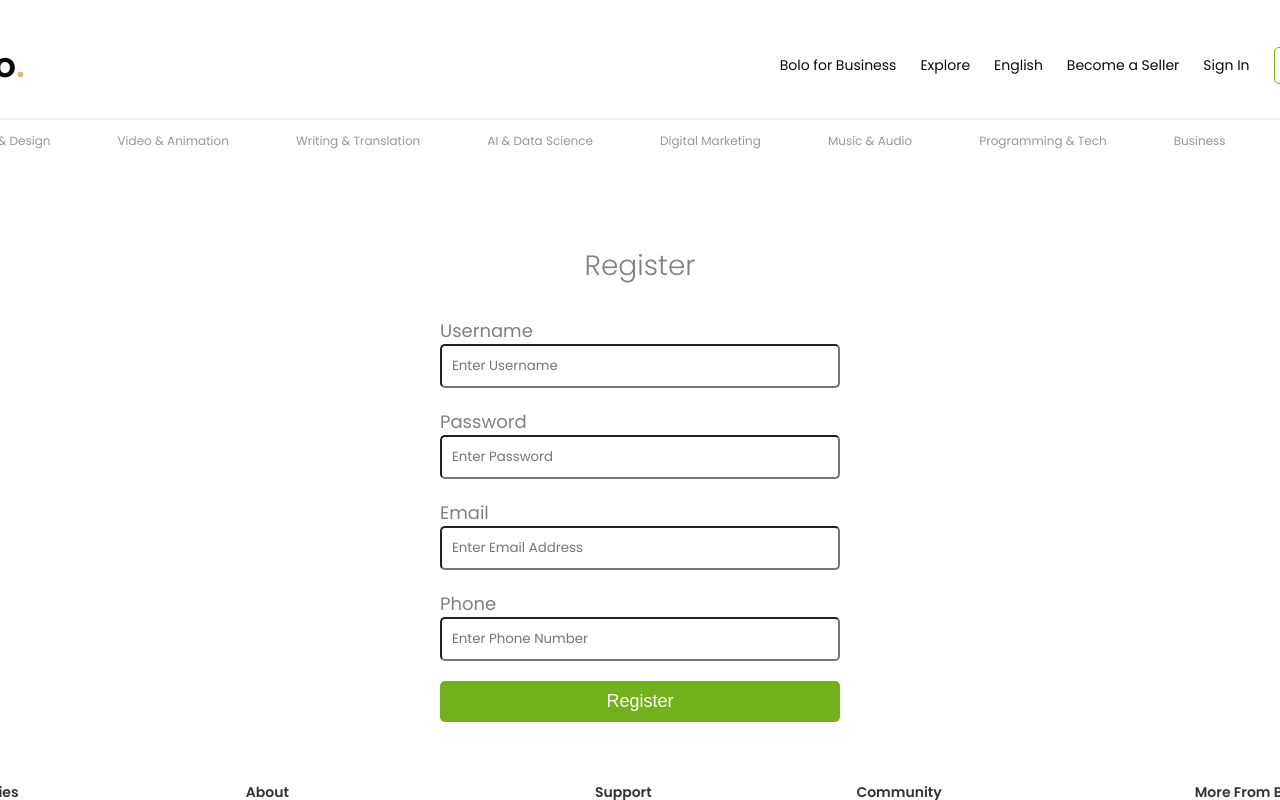
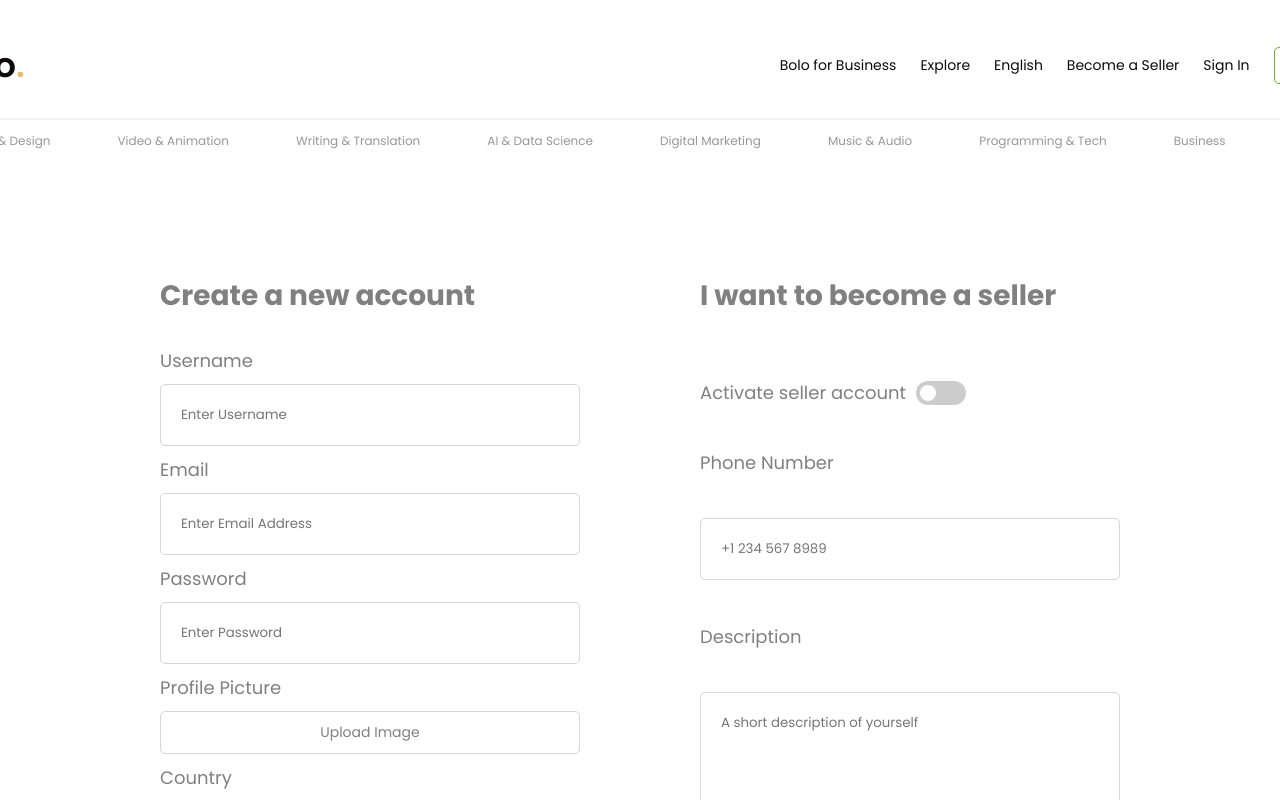
Before and after one commit to femmor/bolo-marketplace, a React (Vite) app in the folder frontend/: page /register in a window 1280 px wide. Shown: the top 800 px of the page. Built offline with nearby package versions, Linux system fonts and the light colour scheme.

Commit message:
Implements Register functionality and filestack image upload

```diff
--- a/frontend/package.json
+++ b/frontend/package.json
@@ -10,6 +10,8 @@
   },
   "dependencies": {
     "axios": "^1.3.4",
+    "filestack-js": "^3.25.0",
+    "filestack-react": "^4.0.1",
     "infinite-react-carousel": "^1.2.11",
     "react": "^18.2.0",
     "react-dom": "^18.2.0",
--- a/frontend/src/components/navbar/Navbar.jsx
+++ b/frontend/src/components/navbar/Navbar.jsx
@@ -1,5 +1,5 @@
 import { useEffect, useState } from 'react';
-import { Link, useLocation } from 'react-router-dom';
+import { Link, useLocation, useNavigate } from 'react-router-dom';
 import newRequest from '../../utils/newRequest';
 import './Navbar.scss';
 
@@ -8,6 +8,7 @@ const Navbar = () => {
   const [open, setOpen] = useState(false);
 
   const { pathname } = useLocation();
+  const navigate = useNavigate();
 
   const currentUser = JSON.parse(localStorage.getItem('currentUser'));
 
@@ -23,6 +24,7 @@ const Navbar = () => {
     try {
       await newRequest.post('/auth/logout');
       localStorage.removeItem('currentUser');
+      navigate('/');
     } catch (error) {
       console.log(error);
     }
--- a/frontend/src/pages/login/Login.jsx
+++ b/frontend/src/pages/login/Login.jsx
@@ -44,7 +44,7 @@ const Login = () => {
     } catch (err) {
       console.log(err.response.data);
       setError(err.response.data);
-      error && toast.error(error);
+      toast.error(err.response.data);
     }
   };
 
--- a/frontend/src/pages/register/Register.jsx
+++ b/frontend/src/pages/register/Register.jsx
@@ -1,98 +1,191 @@
 import { useState } from 'react';
 import { useNavigate } from 'react-router-dom';
+import newRequest from '../../utils/newRequest';
 import { toast } from 'react-toastify';
+import { FcImageFile } from 'react-icons/fc';
+
+import { client } from 'filestack-react';
+
 import './Register.scss';
-import newRequest from '../../utils/newRequest';
 
 const Register = () => {
-  const [formData, setFormData] = useState({
+  const [file, setFile] = useState(null);
+  const [user, setUser] = useState({
     username: '',
+    email: '',
     password: '',
-    email: '',
+    img: '',
+    country: '',
+    isSeller: false,
     phone: '',
+    desc: '',
   });
-  const [error, setError] = useState('');
 
   const navigate = useNavigate();
 
-  const handleInputChange = e => {
+  const handleChange = e => {
     const { name, value } = e.target;
-    setFormData({ ...formData, [name]: value });
+    setUser({
+      ...user,
+      [name]: value,
+    });
+  };
+
+  const handleSeller = e => {
+    setUser({
+      ...user,
+      isSeller: e.target.checked,
+    });
+  };
+
+  const handleImagePicker = async () => {
+    const imgStackOptions = {
+      accept: 'image/*',
+      maxFiles: 1,
+      fromSources: [
+        'local_file_system',
+        'url',
+        'imagesearch',
+        'facebook',
+        'instagram',
+      ],
+      uploadConfig: {
+        tags: {
+          fileName: file => 'bar' + file.name,
+        },
+      },
+      transformations: {
+        crop: {
+          aspectRatio: 1,
+        },
+      },
+      onUploadDone: file => {
+        setFile(file.filesUploaded[0]);
+        setUser({
+          ...user,
+          img: file.filesUploaded[0].url,
+        });
+      },
+    };
+
+    const imgStack = client.init(
+      import.meta.env.VITE_FILESTACK_API_KEY,
+      imgStackOptions
+    );
+
+    const picker = imgStack.picker(imgStackOptions);
+    picker.open();
   };
 
   const handleSubmit = async e => {
     e.preventDefault();
 
-    if (
-      !formData.username ||
-      !formData.password ||
-      !formData.email ||
-      !formData.phone
-    ) {
-      setError('Please fill in all fields');
-      error && toast.error(error);
-      return;
-    }
-
+    // send data to backend
     try {
-      // Send data to backend
-      // if (data.error) {
-      //   setError(data.error);
-      //   error && toast.error(error);
-      //   return;
-      // }
-      // If login success
+      await newRequest.post('/auth/register', user);
+      toast.success('Registered successfully');
+      navigate('/login');
     } catch (err) {
-      console.log(err.response.data);
-      setError(err.response.data);
-      toast.error(error);
+      console.log(err);
     }
   };
 
   return (
     <div className="register">
-      <div className="container">
-        <h1>Register</h1>
-        <form onSubmit={handleSubmit}>
+      <form onSubmit={handleSubmit}>
+        <div className="left">
+          <h1>Create a new account</h1>
+
           <label htmlFor="">Username</label>
           <input
+            name="username"
             type="text"
-            name="username"
             placeholder="Enter Username"
-            value={formData.username}
-            onChange={handleInputChange}
+            value={user.username}
+            onChange={handleChange}
+          />
+
+          <label htmlFor="">Email</label>
+          <input
+            name="email"
+            type="email"
+            placeholder="Enter Email Address"
+            value={user.email}
+            onChange={handleChange}
           />
 
           <label htmlFor="">Password</label>
           <input
+            name="password"
             type="password"
-            name="password"
             placeholder="Enter Password"
-            value={formData.password}
-            onChange={handleInputChange}
+            value={user.password}
+            onChange={handleChange}
           />
 
-          <label htmlFor="">Email</label>
+          <label htmlFor="">Profile Picture</label>
+          <button
+            type="button"
+            className="image-upload-btn"
+            onClick={() => handleImagePicker()}
+          >
+            {file !== null ? (
+              <>
+                <FcImageFile /> {file.filename}
+              </>
+            ) : (
+              'Upload Image'
+            )}
+          </button>
+
+          <label htmlFor="">Country</label>
           <input
+            name="country"
             type="text"
-            name="email"
-            placeholder="Enter Email Address"
-            value={formData.email}
-            onChange={handleInputChange}
+            placeholder="Enter Country"
+            value={user.country}
+            onChange={handleChange}
+          />
+          <button type="submit">Register</button>
+        </div>
+
+        <div className="right">
+          <h1>I want to become a seller</h1>
+
+          <div className="toggle">
+            <label htmlFor="">Activate seller account</label>
+            <label className="switch">
+              <input
+                type="checkbox"
+                onChange={handleSeller}
+                checked={user.isSeller}
+              />
+              <span className="slider round"></span>
+            </label>
+          </div>
+
+          <label htmlFor="">Phone Number</label>
+          <input
+            name="phone"
+            type="text"
+            placeholder="+1 234 567 8989"
+            value={user.phone}
+            onChange={handleChange}
           />
 
-          <label htmlFor="">Phone</label>
-          <input
-            type="text"
-            name="phone"
-            placeholder="Enter Phone Number"
-            value={formData.phone}
-            onChange={handleInputChange}
-          />
-          <button type="submit">Register</button>
-        </form>
-      </div>
+          <label htmlFor="">Description</label>
+          <textarea
+            placeholder="A short description of yourself"
+            name="desc"
+            cols="30"
+            rows="10"
+            value={user.desc}
+            onChange={handleChange}
+          ></textarea>
+        </div>
+      </form>
     </div>
   );
 };
+
 export default Register;
--- a/frontend/src/pages/register/Register.scss
+++ b/frontend/src/pages/register/Register.scss
@@ -1,57 +1,130 @@
 .register {
   display: flex;
-  flex-direction: column;
   align-items: center;
   justify-content: center;
-  margin: 50px 0;
 
-  .container {
-    width: 1400px;
+  form {
+    width: 960px;
+    padding: 100px 0px;
+    display: flex;
+    gap: 120px;
 
     h1 {
       color: gray;
-      font-weight: 300;
-      margin: 20px 0;
-      text-align: center;
+      margin-bottom: 20px;
     }
 
-    form {
+    .left,
+    .right {
+      flex: 1;
       display: flex;
       flex-direction: column;
-      margin: 0 auto;
-      width: 400px;
+      gap: 10px;
+      justify-content: space-between;
 
       label {
         color: gray;
         font-size: 18px;
-        margin-top: 10px;
       }
 
-      input {
-        padding: 10px;
+      input,
+      textarea {
+        padding: 20px;
+        border: 1px solid rgb(216, 214, 214);
+        border-radius: 5px;
+        outline: none;
         font-family: inherit;
-        margin-bottom: 10px;
-        outline: none;
-        border-radius: 5px;
-        position: relative;
       }
 
-      button {
-        padding: 10px;
-        margin: 10px 0;
-        font-size: 18px;
-        font-weight: 500;
+      button:not(.image-upload-btn) {
+        padding: 20px;
         border: none;
         border-radius: 5px;
         background-color: var(--secondary-color);
-        transition: all 0.3s ease;
         color: white;
+        font-size: 18px;
         cursor: pointer;
+        transition: 0.3s;
 
         &:hover {
           background-color: var(--primary-color);
         }
       }
+
+      button.image-upload-btn {
+        display: flex;
+        justify-content: center;
+        align-items: center;
+        gap: 10px;
+        padding: 10px;
+        border: 1px solid rgb(216, 214, 214);
+        border-radius: 5px;
+        background-color: transparent;
+        color: gray;
+        font-size: 14px;
+        font-family: inherit;
+        cursor: pointer;
+      }
+
+      .toggle {
+        display: flex;
+        align-items: center;
+        gap: 10px;
+
+        .switch {
+          position: relative;
+          display: inline-block;
+          width: 50px;
+          height: 24px;
+        }
+
+        /* Hide default HTML checkbox */
+        .switch input {
+          opacity: 0;
+          width: 0;
+          height: 0;
+        }
+
+        .slider {
+          position: absolute;
+          cursor: pointer;
+          top: 0;
+          left: 0;
+          right: 0;
+          bottom: 0;
+          background-color: #ccc;
+          -webkit-transition: 0.4s;
+          transition: 0.4s;
+          border-radius: 24px;
+        }
+
+        .slider:before {
+          position: absolute;
+          content: '';
+          height: 16px;
+          width: 16px;
+          left: 4px;
+          bottom: 4px;
+          background-color: white;
+          -webkit-transition: 0.4s;
+          transition: 0.4s;
+          border-radius: 50%;
+        }
+
+        input:checked + .slider {
+          background-color: var(--secondary-color);
+        }
+
+        input:focus + .slider {
+          box-shadow: 0 0 1px var(--secondary-color);
+        }
+
+        input:checked + .slider:before {
+          -webkit-transform: translateX(26px);
+          -ms-transform: translateX(26px);
+          transform: translateX(26px);
+        }
+      }
     }
   }
 }
```
Also changed, not shown: 1 other file (tests, documents, lock files or other folders).
